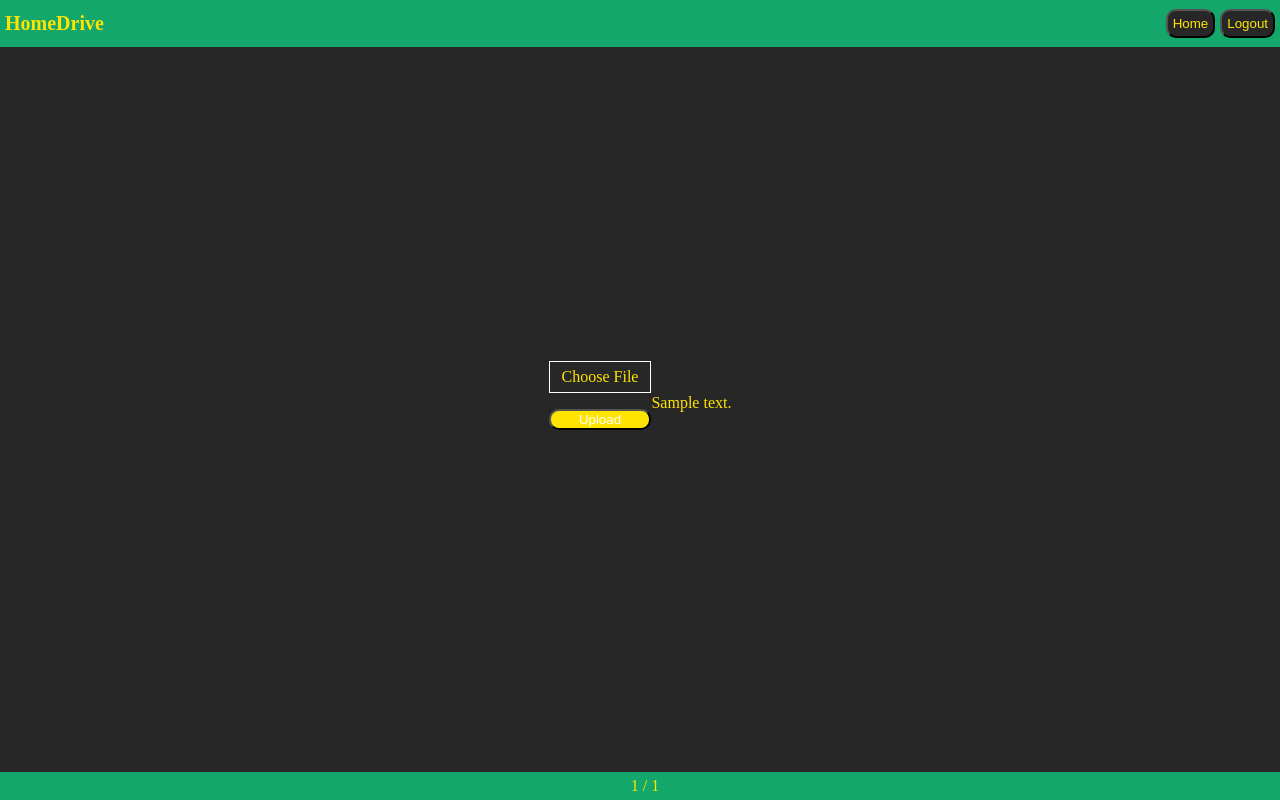
After one commit to zNitche/HomeDrive, a Flask app: template templates/upload.html in a window 1280 px wide. The commit adds this page. Run offline with Flask 2, Linux system fonts and the light colour scheme; the template is opened without the code that fills it: most values are stand-ins (such as "Sample title", 1, 10 or a date in 2020).

Commit message:
added permissions system and reworked upload system

```diff
--- a/Utils.py
+++ b/Utils.py
@@ -1,7 +1,7 @@
 import os
 
 
-def getCurrentFilesSize(FILES_LOCATION):
+def get_current_files_size(FILES_LOCATION):
     size = 0
     for file in os.listdir(FILES_LOCATION):
         size += os.path.getsize(f"{FILES_LOCATION}{file}")
--- a/__init__.py
+++ b/__init__.py
@@ -2,6 +2,7 @@ from flask import Flask
 import flask_login
 from users import User
 from users import users_accounts
+from Permissions import delete_permission, private_space_permission, can_upload_permission
 
 
 def create_app():
@@ -18,7 +19,7 @@ def create_app():
         if username not in users:
             return
 
-        user = User.User()
+        user = User.User(delete_permission(username), private_space_permission(username), can_upload_permission(username))
         user.id = username
         return user
 
--- a/routes/auth.py
+++ b/routes/auth.py
@@ -2,6 +2,7 @@ from flask import render_template, request, redirect, url_for, Blueprint
 import flask_login
 from users import User
 from users import users_accounts as users
+from Permissions import delete_permission, private_space_permission, can_upload_permission
 
 
 auth_ = Blueprint("auth", __name__, template_folder='template', static_folder='static')
@@ -27,8 +28,9 @@ def check():
             username = request.form["user_name"]
 
             if request.form["password"] == users_accounts[username]["password"]:
-                user = User.User()
+                user = User.User(delete_permission(username), private_space_permission(username), can_upload_permission(username))
                 user.id = username
+
                 flask_login.login_user(user)
 
                 return redirect(url_for("content.home"))
--- a/static/main.css
+++ b/static/main.css
@@ -100,12 +100,10 @@ input.login-form-input {
 }
 
 .upload-container {
+    margin-bottom: 20px;
     display: flex;
-    text-align: center;
-    max-height: 80px;
+    justify-content: center;
     align-items: center;
-    justify-content: center;
-    margin-top: 20px;
 }
 
 .upload-container .upload-file {
@@ -131,6 +129,10 @@ input.login-form-input {
     margin-bottom: 5px;
     padding: 20px 5px;
     flex-wrap: wrap;
+}
+
+.file-name {
+    text-align: center;
 }
 
 .item-buttons {
@@ -175,6 +177,15 @@ input.login-form-input {
     background-color: #313131;
 }
 
+.upload-button:hover {
+    background-color: #313131;
+}
+
+.upload-button a {
+    text-decoration: none;
+    color: #FFE400;
+}
+
 .upload-file-button:hover {
     background-color: #e0c800;
 }
--- /dev/null
+++ b/static/main.js
@@ -0,0 +1,5 @@
+function getFileName(myFile){
+   var file = myFile.files[0];
+
+   document.getElementById("file_name").innerHTML = file.name;
+}
--- /dev/null
+++ b/templates/upload.html
@@ -0,0 +1,40 @@
+<!DOCTYPE html>
+<html lang="en">
+<head>
+    <meta charset="UTF-8">
+    <meta name="viewport" content="width=device-width, initial-scale=1.0">
+    <link rel="stylesheet" href="{{ url_for('static', filename='main.css') }}">
+    <script src="{{ url_for('static', filename='main.js') }}"></script>
+
+    <title>HomeDrive</title>
+</head>
+<body>
+    <div class="container">
+        <div class="navbar">
+            <span class="main-title">HomeDrive</span>
+            <form action="/logout" method="POST">
+                <button type="button" class="upload-button">
+                    <a href="{{ url_for('content.home') }}">Home</a>
+                </button>
+                <button class="logout-button" type="submit">Logout</button>
+            </form>
+        </div>
+        <div class="main-container upload-container">
+            <div class="upload-container">
+            <form action="/main/upload" method="POST" enctype="multipart/form-data">
+                <label for="file-upload" class="upload-file-label">Choose File</label>
+                <input type="file" class="upload-file" value="File to be uploaded" id="file-upload" name="file-upload" onchange="getFileName(this);" />
+                <p class="file-name">
+                    <span id="file_name"></span>
+                </p>
+                <p><button class="upload-file-button" type="submit">Upload</button></p>
+            </form>
+            <p>{{message}}</p>
+        </div>
+        </div>
+        <div class="footer">
+            {{current_size}} / {{max_size}}
+        </div>
+    </div>
+</body>
+</html>
--- a/users/User.py
+++ b/users/User.py
@@ -2,4 +2,8 @@ from flask_login import UserMixin
 
 
 class User(UserMixin):
-    pass
+    def __init__(self, can_delete_files, have_private_space, can_upload):
+        super().__init__()
+        self.can_delete_files = can_delete_files
+        self.have_private_space = have_private_space
+        self.can_upload = can_upload
--- a/users/users_accounts.py
+++ b/users/users_accounts.py
@@ -1,2 +1,3 @@
 class UsersAccounts:
-    users = {"user": {"password": "test"}}
+    users = {"user": {"password": "test", "have_private_space": True, "can_delete_files": True, "can_upload": True},
+             "tester": {"password": "test123", "have_private_space": False, "can_delete_files": False, "can_upload": False}}
```
Also changed, not shown: Permissions.py (added, +16 -0 lines), routes/content.py (+42 -11 lines), templates/index.html (+8 -9 lines).
